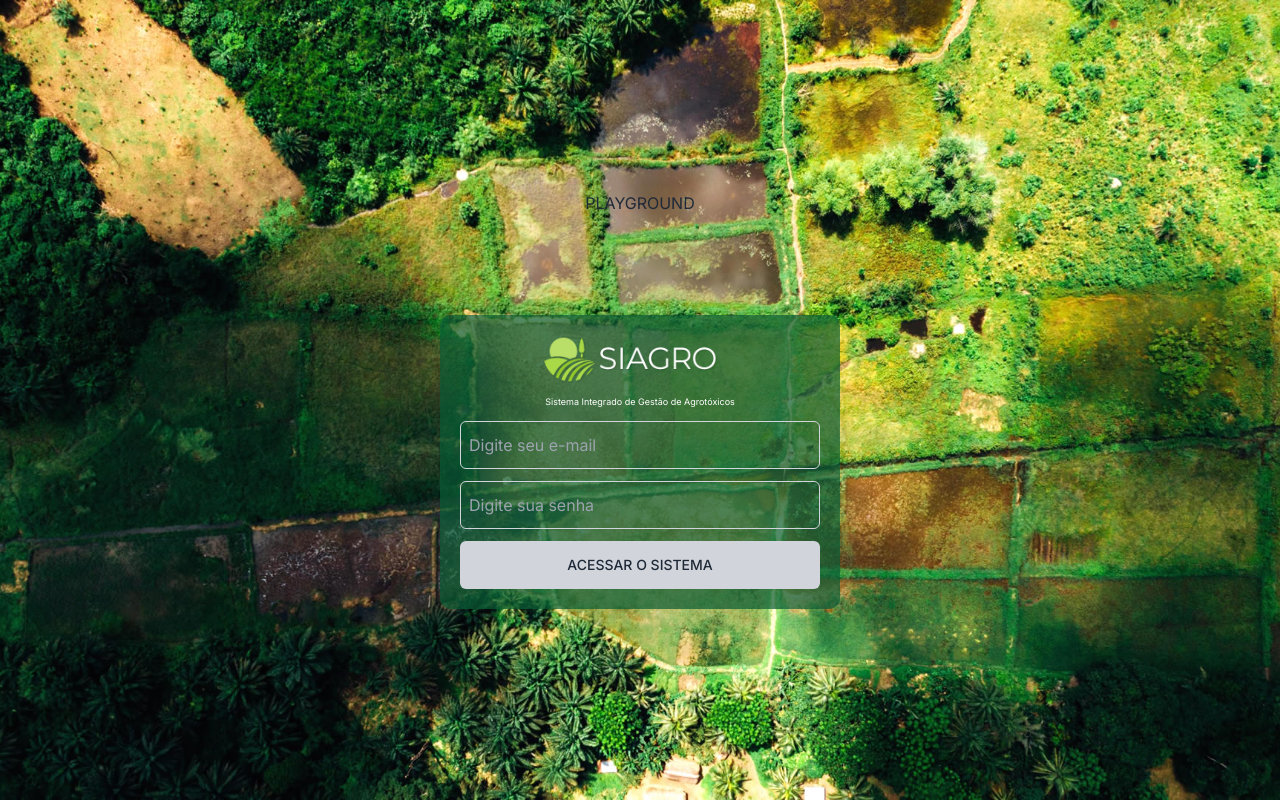
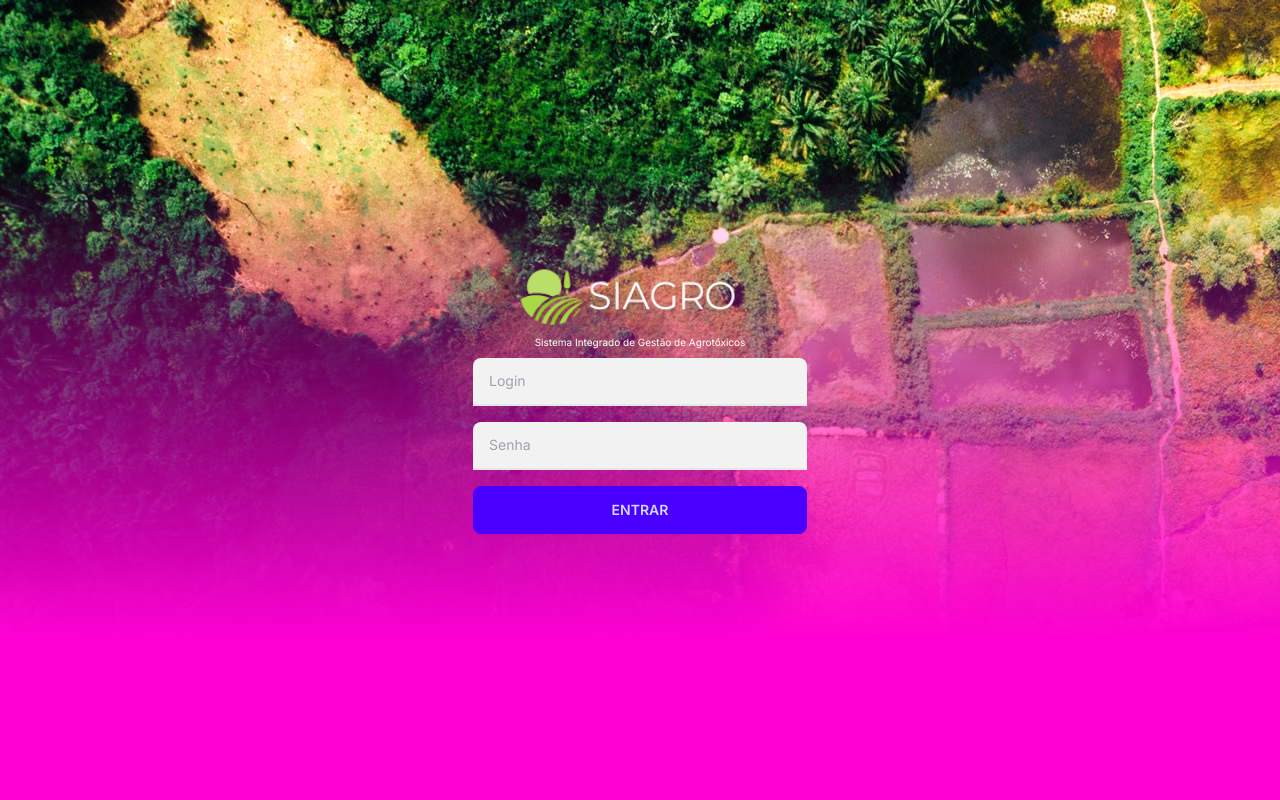
Before and after one commit to FubuBuiu/work-repository, a Next.js app: page / in a window 1280 px wide. Built offline with nearby package versions, Linux system fonts and the light colour scheme; no server answers.

Commit message:
feat(page): :sparkles: Login page created

```diff
--- a/src/app/(auth-routes)/page.tsx
+++ b/src/app/(auth-routes)/page.tsx
@@ -2,27 +2,38 @@
 
 import { signIn } from 'next-auth/react';
 import { useRouter } from 'next/navigation';
-import { SyntheticEvent, useState } from 'react';
+import { useState } from 'react';
 import logoHome from '@/assets/auth/logoSiagro.png';
 import Image from 'next/image';
-import Link from 'next/link';
+import { useForm } from 'react-hook-form';
+import * as zod from 'zod';
+import TextField from '@/components/basic/TextField';
+import Button from '@/components/basic/Button';
+import { zodResolver } from '@hookform/resolvers/zod';
+import Alert from '@/components/basic/Alert';
+
+type LoginFormDataType = {
+    login: string;
+    password: string;
+};
 
 export default function AuthRoutes() {
-    const [email, setEmail] = useState<string>('');
-    const [password, setPassword] = useState<string>('');
+    const [showAlert, setShowAlert] = useState<boolean>(false);
+
+    const validations = zod.object({ login: zod.string().min(1, { message: 'Campo obrigatório' }), password: zod.string().min(1, { message: 'Campo obrigatório' }) });
+    const { control, handleSubmit } = useForm({ resolver: zodResolver(validations), mode: 'onSubmit' });
 
     const router = useRouter();
 
-    async function handleSubmit(event: SyntheticEvent) {
-        event.preventDefault();
-
+    async function onSubmit({ login, password }: LoginFormDataType) {
         const result = await signIn('credentials', {
-            login: email,
-            senha: password,
+            login,
+            password,
             redirect: false
         });
 
         if (result?.error) {
+            setShowAlert(true);
             return;
         }
 
@@ -30,24 +41,20 @@ export default function AuthRoutes() {
     }
 
     return (
-        <div className='auth-container flex h-screen w-full flex-col items-center justify-center'>
-            <Link href={'/playground'}>PLAYGROUND</Link>
-            <form className='flex w-[400px] flex-col items-center gap-3' onSubmit={handleSubmit}>
-                <Image src={logoHome} alt='Logo' width={200} height={200} />
-                <h6 className='text-[9px] text-white'>Sistema Integrado de Gestão de Agrotóxicos</h6>
-                <input className='h-12 w-full rounded-md border border-gray-300 bg-transparent p-2' type='text' name='email' placeholder='Digite seu e-mail' onChange={e => setEmail(e.target.value)} />
-                <input
-                    className='h-12 w-full rounded-md border border-gray-300 bg-transparent p-2'
-                    type='password'
-                    name='password'
-                    placeholder='Digite sua senha'
-                    onChange={e => setPassword(e.target.value)}
-                />
-
-                <button type='submit' className='h-12 w-full rounded-md bg-gray-300 text-sm font-medium uppercase text-gray-800 hover:bg-gray-400'>
-                    acessar o sistema
-                </button>
-            </form>
+        <div className='flex h-full w-full flex-col items-center gap-6 bg-secondary'>
+            <div className='relative h-4/5 w-full bg-blue-400 bg-background-login-page'>
+                <div className='absolute bottom-0 -mt-[180px] h-3/4 w-full bg-gradient-to-b from-transparent to-secondary'></div>
+            </div>
+            <div className=' absolute bottom-0 top-0 flex w-[350px] flex-col items-center justify-center gap-2 p-2'>
+                <Image src={logoHome} alt='Logo' priority width='250' />
+                <h6 className='text-[10px] text-white'>Sistema Integrado de Gestão de Agrotóxicos</h6>
+                <form className='w-full' onSubmit={handleSubmit(data => onSubmit(data as LoginFormDataType))}>
+                    <TextField name='login' variant='filled' placeholder='Login' control={control} />
+                    <TextField name='password' variant='filled' placeholder='Senha' type='password' control={control} />
+                    <Button text='ENTRAR' block type='submit' />
+                </form>
+            </div>
+            <Alert className='w-[400px]' variant='error' message='Login/Senha incorreto' isVisible={showAlert} setIsVisible={setShowAlert} />
         </div>
     );
 }
--- a/src/app/api/auth/[...nextauth]/authConfig.ts
+++ b/src/app/api/auth/[...nextauth]/authConfig.ts
@@ -7,7 +7,7 @@ export const nextAuthOptions: NextAuthOptions = {
             name: 'credentials',
             credentials: {
                 login: { label: 'Login', type: 'text' },
-                senha: { label: 'Senha', type: 'password' }
+                password: { label: 'Senha', type: 'password' }
             },
             async authorize(credentials) {
                 const response = await fetch(process.env.NEXTAUTH_URL ?? '', {
@@ -17,7 +17,7 @@ export const nextAuthOptions: NextAuthOptions = {
                     },
                     body: JSON.stringify({
                         login: credentials?.login,
-                        senha: credentials?.senha
+                        senha: credentials?.password
                     })
                 });
 
--- a/src/app/globals.css
+++ b/src/app/globals.css
@@ -12,16 +12,3 @@ body {
     width: 100%;
     height: 100%;
 }
-
-.auth-container {
-    background-image: url('../assets/auth/backlogin.jpg');
-    background-size: cover;
-    background-position: center;
-}
-
-.auth-container > form {
-    background-color: rgba(9, 92, 53, 0.7);
-    padding: 20px;
-    border-radius: 10px;
-    margin-top: 100px;
-}
--- a/tailwind.config.ts
+++ b/tailwind.config.ts
@@ -4,14 +4,22 @@ const config: Config = {
     content: ['./src/pages/**/*.{js,ts,jsx,tsx,mdx}', './src/components/**/*.{js,ts,jsx,tsx,mdx}', './src/app/**/*.{js,ts,jsx,tsx,mdx}'],
     theme: {
         extend: {
+            backgroundImage: {
+                'background-login-page': "url('../assets/auth/backlogin.jpg')"
+            },
             keyframes: {
                 slideIn: {
                     '0%': { opacity: '0', transform: 'translateX(100%)' },
                     '100%': { opacity: '1', transform: 'translateX(0)' }
+                },
+                slideDown: {
+                    '0%': { opacity: '0', transform: 'translateY(120%)' },
+                    '100%': { opacity: '1', transform: 'translateY(0%)' }
                 }
             },
             animation: {
-                slideIn: 'slideIn .25s ease-in-out forwards var(--delay, 0)'
+                slideIn: 'slideIn .25s ease-in-out forwards var(--delay, 0)',
+                slideDown: 'slideDown 0.5s ease-out'
             }
         }
     },
--- a/themes/index.ts
+++ b/themes/index.ts
@@ -1,48 +1,48 @@
 //TODO Remove any type from themes variable
 const themes: any = {
     light: {
-        primary: '#586875',
-        'primary-content': '#f4f4f4', // Contraste com primary
-        secondary: '#a5c8ca',
-        'secondary-content': '#001F22', // Contraste com secondary
-        accent: '#bdd6d2',
-        'accent-content': '#002426', // Contraste com accent
-        neutral: '#161616',
-        'neutral-content': '#CACACA', // Contraste com neutral
-        'base-100': '#ffffff', // Cor de fundo
-        'base-200': '#e3e5d7', // Detalhes dos componentes
-        'base-300': '#B6BEB4',
-        'base-content': '#151614', // Cor do texto
-        info: '#a5c8ca',
-        'info-content': '#001F22', // Contraste com info
-        success: '#bdd6d2',
-        'success-content': '#002426', // Contraste com success
-        warning: '#FFAA00',
-        'warning-content': '#2B1900', // Contraste com warning
-        error: '#FF0000',
-        'error-content': '#FFD7D3' // Contraste com error
+        primary: '#4D854A', // Verde para representar a vegetação e produtos agropecuários
+        'primary-content': '#FFFFFF', // Texto sobre o fundo verde
+        secondary: '#A67F4E', // Marrom para representar a terra e elementos naturais
+        'secondary-content': '#FFFFFF', // Texto sobre o fundo marrom
+        accent: '#0077A7', // Azul para representar água ou céu e destacar elementos
+        'accent-content': '#FFFFFF', // Texto sobre o fundo azul
+        neutral: '#CCCCCC', // Tom neutro para elementos de destaque menos importantes
+        'neutral-content': '#333333', // Texto sobre o fundo neutro
+        'base-100': '#FFFFFF', // Fundo branco
+        'base-200': '#F5F7FA', // Fundo cinza claro para elementos secundários
+        'base-300': '#E5E7EB', // Fundo cinza mais claro para divisões e detalhes
+        'base-content': '#1F2937', // Texto sobre o fundo branco ou cinza claro
+        info: '#33A1DE', // Azul mais claro para informações e ações positivas
+        'info-content': '#FFFFFF', // Texto sobre o fundo azul claro
+        success: '#6AA84F', // Verde mais claro para sucesso e confirmações
+        'success-content': '#FFFFFF', // Texto sobre o fundo verde claro
+        warning: '#F59E0B', // Amarelo para avisos e precauções
+        'warning-content': '#FFFFFF', // Texto sobre o fundo amarelo
+        error: '#EF4444', // Vermelho para erros e alertas críticos
+        'error-content': '#FFFFFF' // Texto sobre o fundo vermelho
     },
     dark: {
-        primary: '#586875',
-        'primary-content': '#00262D', // Contraste com primary
-        secondary: '#a5c8ca',
-        'secondary-content': '#00262D', // Contraste com secondary
-        accent: '#bdd6d2',
-        'accent-content': '#003034', // Contraste com accent
-        neutral: '#CACACA',
-        'neutral-content': '#161616', // Contraste com neutral
-        'base-100': '#151614', // Cor de fundo
-        'base-200': '#002426', // Detalhes dos componentes
-        'base-300': '#3A3A00',
-        'base-content': '#F5FFF3', // Cor do texto
-        info: '#a5c8ca',
-        'info-content': '#001F22', // Contraste com info
-        success: '#bdd6d2',
-        'success-content': '#002426', // Contraste com success
-        warning: '#FFAA00',
-        'warning-content': '#2B1900', // Contraste com warning
-        error: '#FF0000',
-        'error-content': '#330000' // Contraste com error
+        primary: '#4D854A', // Verde para representar a vegetação e produtos agropecuários
+        'primary-content': '#FFFFFF', // Texto sobre o fundo verde
+        secondary: '#A67F4E', // Marrom para representar a terra e elementos naturais
+        'secondary-content': '#FFFFFF', // Texto sobre o fundo marrom
+        accent: '#0077A7', // Azul para representar água ou céu e destacar elementos
+        'accent-content': '#FFFFFF', // Texto sobre o fundo azul
+        neutral: '#CCCCCC', // Tom neutro para elementos de destaque menos importantes
+        'neutral-content': '#FFFFFF', // Texto sobre o fundo neutro
+        'base-100': '#1F2937', // Fundo escuro
+        'base-200': '#374151', // Fundo escuro mais escuro para elementos secundários
+        'base-300': '#4B5563', // Fundo escuro ainda mais escuro para divisões e detalhes
+        'base-content': '#FFFFFF', // Texto sobre o fundo escuro
+        info: '#33A1DE', // Azul mais claro para informações e ações positivas
+        'info-content': '#FFFFFF', // Texto sobre o fundo azul claro
+        success: '#6AA84F', // Verde mais claro para sucesso e confirmações
+        'success-content': '#FFFFFF', // Texto sobre o fundo verde claro
+        warning: '#F59E0B', // Amarelo para avisos e precauções
+        'warning-content': '#FFFFFF', // Texto sobre o fundo amarelo
+        error: '#EF4444', // Vermelho para erros e alertas críticos
+        'error-content': '#FFFFFF' // Texto sobre o fundo vermelho
     }
 };
 
```
